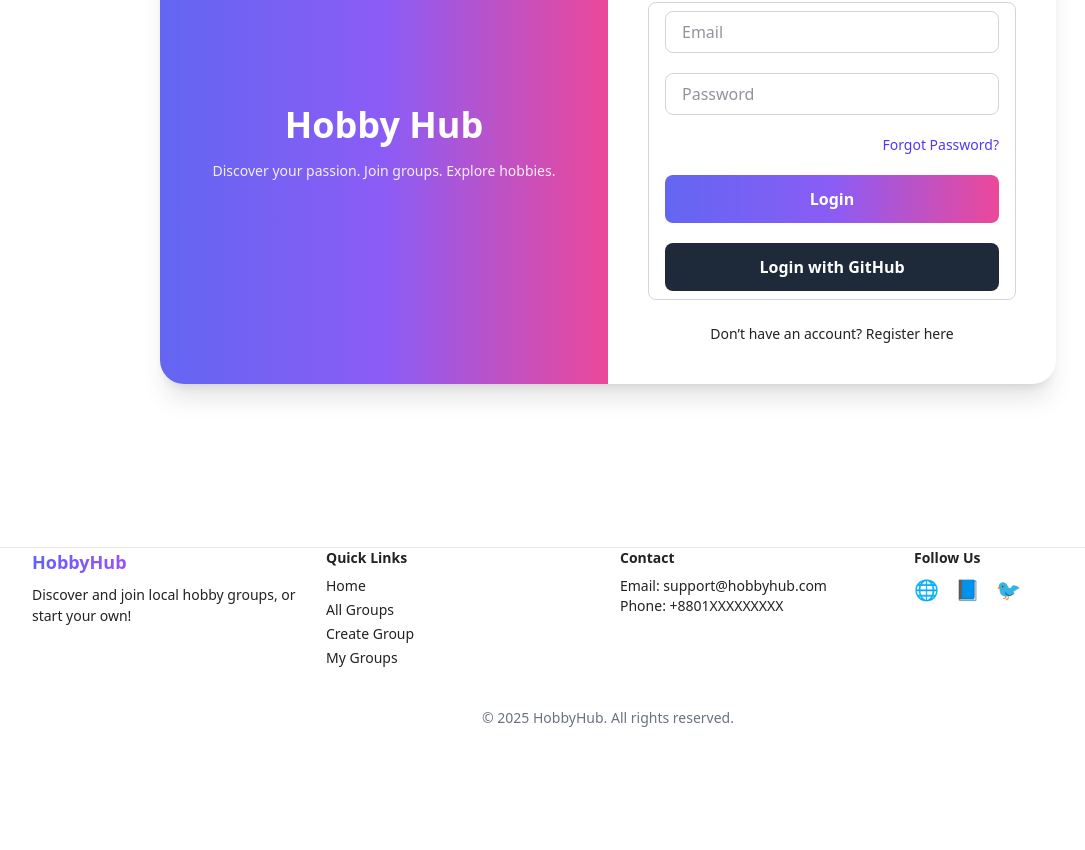
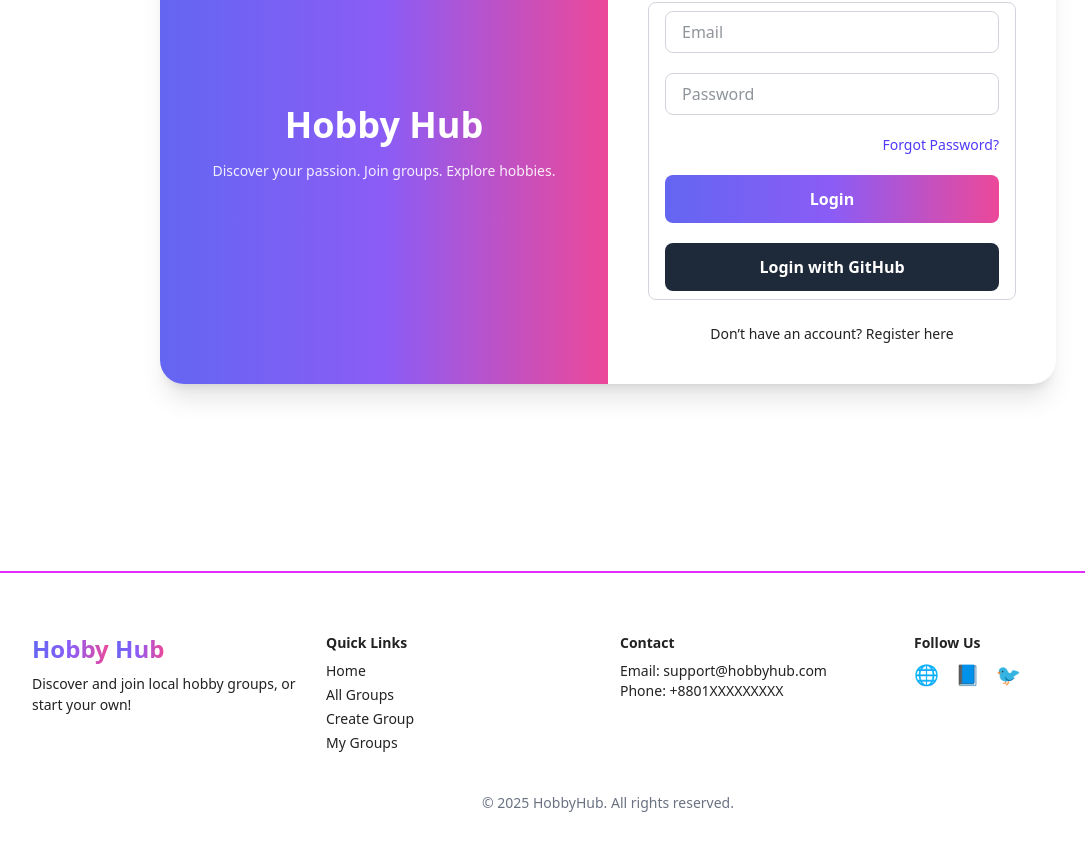
Before and after one commit to tanziamourin/hobby-hub-client-side, a React (Vite) app: page /login in a window 1280 px wide. Shown: the part 290-1140 px from the top of the page, without its empty margins (32-1117 px from the left). Before the commit the page ends 1018 px from the top, so only its background shows below. Built offline with nearby package versions, Linux system fonts and the light colour scheme; no server answers.

Commit message:
desgin footer section

```diff
--- a/src/Components/Footer.jsx
+++ b/src/Components/Footer.jsx
@@ -1,13 +1,15 @@
-// Footer.jsx
 import React from "react";
 import { Link } from "react-router-dom";
 
 const Footer = () => {
   return (
-    <footer className=" y-10 px-6 mt-10 border-t border-gray-200 bg-base text-base ">
-      <div className="max-w-6xl mx-auto grid grid-cols-1 sm:grid-cols-2 lg:grid-cols-4 gap-6 text-sm">
+    <footer className=" y-10 pb-10 mt-16 border-fuchsia-500 border-t-2   bg-base text-base ">
+      <div className="max-w-6xl  mt-15 mx-auto grid grid-cols-1 sm:grid-cols-2 lg:grid-cols-4 gap-6 text-sm">
         <div>
-          <h2 className="text-lg font-bold text-transparent bg-clip-text bg-gradient-to-r from-indigo-500 via-purple-500 to-pink-500">HobbyHub</h2>
+           <Link to="/" className="text-2xl font-bold transition duration-300">
+                   <span className="text">Hobby</span>
+                   <span className="text"> Hub</span>
+                 </Link>
           <p className="mt-2 text-base ">
             Discover and join local hobby groups, or start your own!
           </p>
--- a/src/pages/NotFound.jsx
+++ b/src/pages/NotFound.jsx
@@ -7,12 +7,12 @@ const NotFound = () => {
   }, []);
 
   return (
-    <section className="flex items-center h-full sm:p-16 dark:bg-gray-50 dark:text-gray-800">
+    <section className="flex items-center h-full sm:p-16 bg-base text-base">
       <div className="container flex flex-col items-center justify-center px-5 mx-auto my-8 space-y-8 text-center sm:max-w-md">
         <svg
           xmlns="http://www.w3.org/2000/svg"
           viewBox="0 0 512 512"
-          className="w-40 h-40 dark:text-gray-400"
+          className="w-40 h-40 text"
         >
           <path
             fill="currentColor"
@@ -39,7 +39,7 @@ const NotFound = () => {
         </p>
         <Link
           to="/"
-          className="px-8 py-3 font-semibold rounded btn border-blue-950  text-accent"
+          className="px-8 py-3 font-semibold rounded btn  background text-white"
         >
           Back to homepage
         </Link>
```
